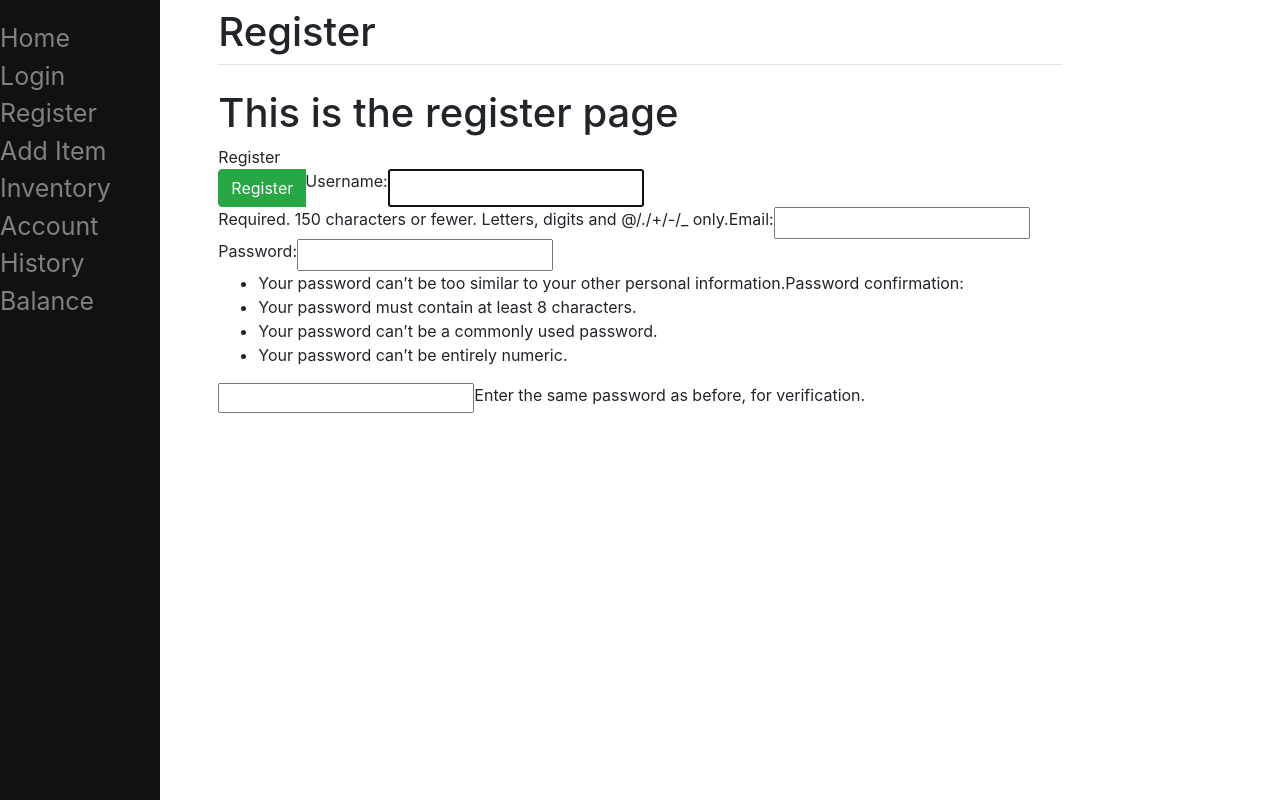
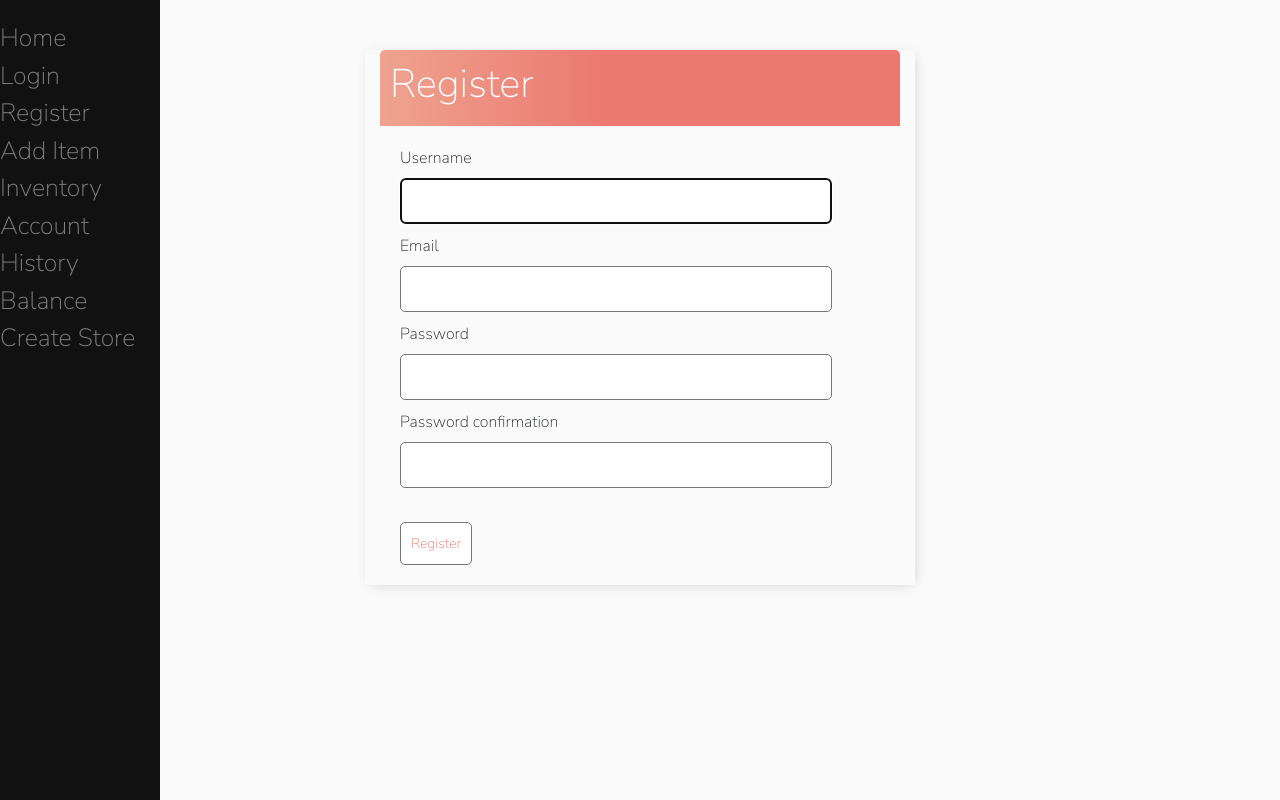
Before and after one commit to AdventurousDataScientist/EcommerceSite, a Django app: page /register/ in a window 1280 px wide. Run offline with Django 4.2, Linux system fonts and the light colour scheme; parts of the project's set-up code (start-up, migrations or seed data) failed here and were passed over.

```diff
--- a/ecommerce_site/main/forms.py
+++ b/ecommerce_site/main/forms.py
@@ -13,3 +13,8 @@ class CreateItem(forms.Form):
 
 class DepositForm(forms.Form):
     balance = forms.DecimalField(max_digits=10, min_value=0.01)
+
+class CreateStoreForm(forms.Form):
+    category = forms.CharField(label="category", min_length=2, max_length=100, required=True)
+    description = forms.CharField(label="description", min_length=2, max_length=300, required=True)
+    name = forms.CharField(label="name", min_length=2, max_length=300, required=True)
--- a/ecommerce_site/main/templates/main/base.html
+++ b/ecommerce_site/main/templates/main/base.html
@@ -3,9 +3,13 @@
 <head>
     <meta charset="UTF-8">
     <title>{% block title %}Base Title{% endblock %}</title>
+
     {% load static %}
     <link rel="stylesheet" href="{% static 'main/main.css' %}">
     <meta name="viewport" content="width=device-width, initial-scale=1, shrink-to-fit=no">
+    <link rel="preconnect" href="https://fonts.googleapis.com">
+    <link rel="preconnect" href="https://fonts.gstatic.com" crossorigin>
+    <link href="https://fonts.googleapis.com/css2?family=Nunito+Sans:wght@200&display=swap" rel="stylesheet">
 
     <link rel="stylesheet"
           href="https://cdn.jsdelivr.net/npm/bootstrap@4.3.1/dist/css/bootstrap.min.css"
@@ -14,6 +18,66 @@
     <script src="https://code.jquery.com/jquery-3.3.1.slim.min.js" integrity="sha384-q8i/X+965DzO0rT7abK41JStQIAqVgRVzpbzo5smXKp4YfRvH+8abtTE1Pi6jizo" crossorigin="anonymous"></script>
     <script src="https://cdn.jsdelivr.net/npm/popper.js@1.14.7/dist/umd/popper.min.js" integrity="sha384-UO2eT0CpHqdSJQ6hJty5KVphtPhzWj9WO1clHTMGa3JDZwrnQq4sF86dIHNDz0W1" crossorigin="anonymous"></script>
     <script src="https://cdn.jsdelivr.net/npm/bootstrap@4.3.1/dist/js/bootstrap.min.js" integrity="sha384-JjSmVgyd0p3pXB1rRibZUAYoIIy6OrQ6VrjIEaFf/nJGzIxFDsf4x0xIM+B07jRM" crossorigin="anonymous"></script>
+
+    <style>
+        body{
+            background-color:#FAFAFA;
+            font-family: 'Nunito Sans', sans-serif;
+            padding-top: 50px;
+        }
+
+         h1,
+        h2,
+        h3,
+        h4,
+        h5,
+        h6,
+            {
+            font-family: 'Raleway', sans-serif;
+        }
+
+        .container{
+            max-width: 550px;
+            margin: auto;
+            -webkit-box-shadow: 2px 2px 13px -4px rgba(0, 0, 0, 0.21);
+            box-shadow: 2px 2px 13px -4px rgba(0, 0, 0, 0.21);
+        }
+
+        input[type=text],
+        input[type=password],
+        input[type=email],
+        textarea {
+            border: 1px solid #757575;
+            border-radius: 5px;
+            padding: 10px;
+            width: 90%;
+        }
+
+        .button {
+            border: 1px solid #757575;
+            background-color: #FFF;
+            color: #EB796F;
+            padding: 10px;
+            font-size: 14px;
+            border-radius: 5px;
+            cursor: pointer;
+            text-decoration: none;
+        }
+
+        .header-bar {
+            display: flex;
+            justify-content: space-between;
+            color: #fff;
+            padding: 10px;
+            border-radius: 5px 5px 0 0;
+            background: linear-gradient(90deg, #EEA390 0%, #EB796F 43%, #EB796F 100%);
+        }
+
+        .form-attrs{
+            margin-bottom:10px;
+        }
+
+    </style>
 </head>
 <body>
 
@@ -26,17 +90,15 @@
           <a href="/account">Account</a>
           <a href="/history">History</a>
           <a href="/balance">Balance</a>
+          <a href="/create_store">Create Store</a>
       </div>
-    <div id="content" name="content">
-        <div class="row justify-content-center">
-            <div class="col-8">
-                <h1 class="mt-2">{% block sitename %}My Site{% endblock %}</h1>
-                <hr class="mt-0 mb-4">
-                    {% block content %}
 
-                    {% endblock %}
-            </div>
-        </div>
+    <div class="container">  <!-- <div class="row justify-content-center"></div> -->
+        {% block content %}
+
+        {% endblock %}
     </div>
+
+
 </body>
 </html>
--- a/ecommerce_site/main/templates/main/home.html
+++ b/ecommerce_site/main/templates/main/home.html
@@ -3,5 +3,9 @@
 {% block sitename %}Home{% endblock %}
 
 {% block content %}
-<h1>This is the home page, welcome {{ user.get_username }}</h1>
+<h1>This is your home page, welcome {{ username }}</h1>
+
+<p>Create store <a href="/create_store">here</a></p>
+
+<p>Your Stores</p>
 {% endblock %}
--- a/ecommerce_site/main/urls.py
+++ b/ecommerce_site/main/urls.py
@@ -13,6 +13,6 @@ urlpatterns = [
     path("history", views.history, name="history"),
     path("checkout", views.checkout, name="checkout"),
     path("balance", views.balance, name="balance"),
-    path("end", views.end, name="end")
-
+    path("end", views.end, name="end"),
+    path("create_store", views.create_store, name="create_store")
 ]
--- a/ecommerce_site/register/forms.py
+++ b/ecommerce_site/register/forms.py
@@ -3,9 +3,9 @@ from django.contrib.auth.forms import UserCreationForm
 from django import forms
 from django.contrib.auth.models import User
 
-class RegisterForm(UserCreationForm):
+class RegisterForm(UserCreationForm): # user creation form with new attributes
     email = forms.EmailField()
 
-    class Meta:
-        model = User
-        fields = ["username", "email", "password1", "password2"]
+    class Meta: # add new fields in user creation form
+        model = User # definming that changing user model
+        fields = ["username", "email", "password1", "password2"] # parent class doesn't know email field needs to show up, fields show up in order listed here
--- a/ecommerce_site/register/templates/register/register.html
+++ b/ecommerce_site/register/templates/register/register.html
@@ -1,16 +1,40 @@
-{% extends "main/base.html" %}
+{% extends 'main/base.html' %}
 
 {% block title %}Register{% endblock %}
+
+<h1>{% block sitename %}Register{% endblock %}</h1>
+
 {% block content %}
-<h1>This is the register page</h1>
-{% block sitename %}Register{% endblock %}
-<form method="post" action="#" class="form-group">
-    {% csrf_token %}
-    <div class="input-group mb-3">
-        <div class="input-group-prepend">
-            <button type="submit" name="save" class="btn btn-success">Register</button>
+
+<div class="header-bar">
+    <h1>Register</h1>
+</div>
+
+<div class="card-body">
+    <form method="POST">
+        {% csrf_token %}
+        <div class="form-attrs">
+            <label>{{form.username.label}}</label>
+            {{form.username}}
         </div>
-        {{form}}
-    </div>
-</form>
-{% endblock %}
+
+        <div class="form-attrs">
+            <label>{{form.email.label}}</label>
+            <br>
+            {{form.email}}
+        </div>
+
+        <div class="form-attrs">
+            <label>{{form.password1.label}}</label>
+            {{form.password1}}
+        </div>
+
+        <div class="form-attrs">
+            <label>{{form.password2.label}}</label>
+            {{form.password2}}
+        </div>
+        <br>
+        <button type="submit" class="button">Register</button>
+    </form>
+</div>
+{% endblock content %}
--- a/ecommerce_site/register/views.py
+++ b/ecommerce_site/register/views.py
@@ -1,13 +1,26 @@
 from django.shortcuts import render, redirect
+from django.contrib.auth import login, authenticate
+from django.contrib.auth.forms import UserCreationForm
 from .forms import RegisterForm
+from django.contrib.auth.models import User
 
+# Create your views here.
 def register(request):
     if request.method == 'POST':
         form = RegisterForm(request.POST)
+        valid_form = form.is_valid()
+        print(f'Valid form: {valid_form}')
         if form.is_valid():
             form.save()
+            username = form.cleaned_data["username"]
+            password = form.cleaned_data["password1"]
+            email = form.cleaned_data["email"]
+            new_user = User.objects.create_user(username=username, password=password, email=email)
+            new_user.save()
+        else:
+            #print(form)
+            pass
         return redirect("/home")
     else:
         form = RegisterForm()
-    return render(request, "register/register.html", {"form":form})
-# Create your views here.
+    return render(request, 'register/register.html', {"form":form})
```
Also changed, not shown: ecommerce_site/main/models.py (+26 -14 lines), ecommerce_site/main/templates/main/create_store.html (added, +37 -0 lines), ecommerce_site/main/views.py (+26 -7 lines), ecommerce_site/register/urls.py (deleted).
